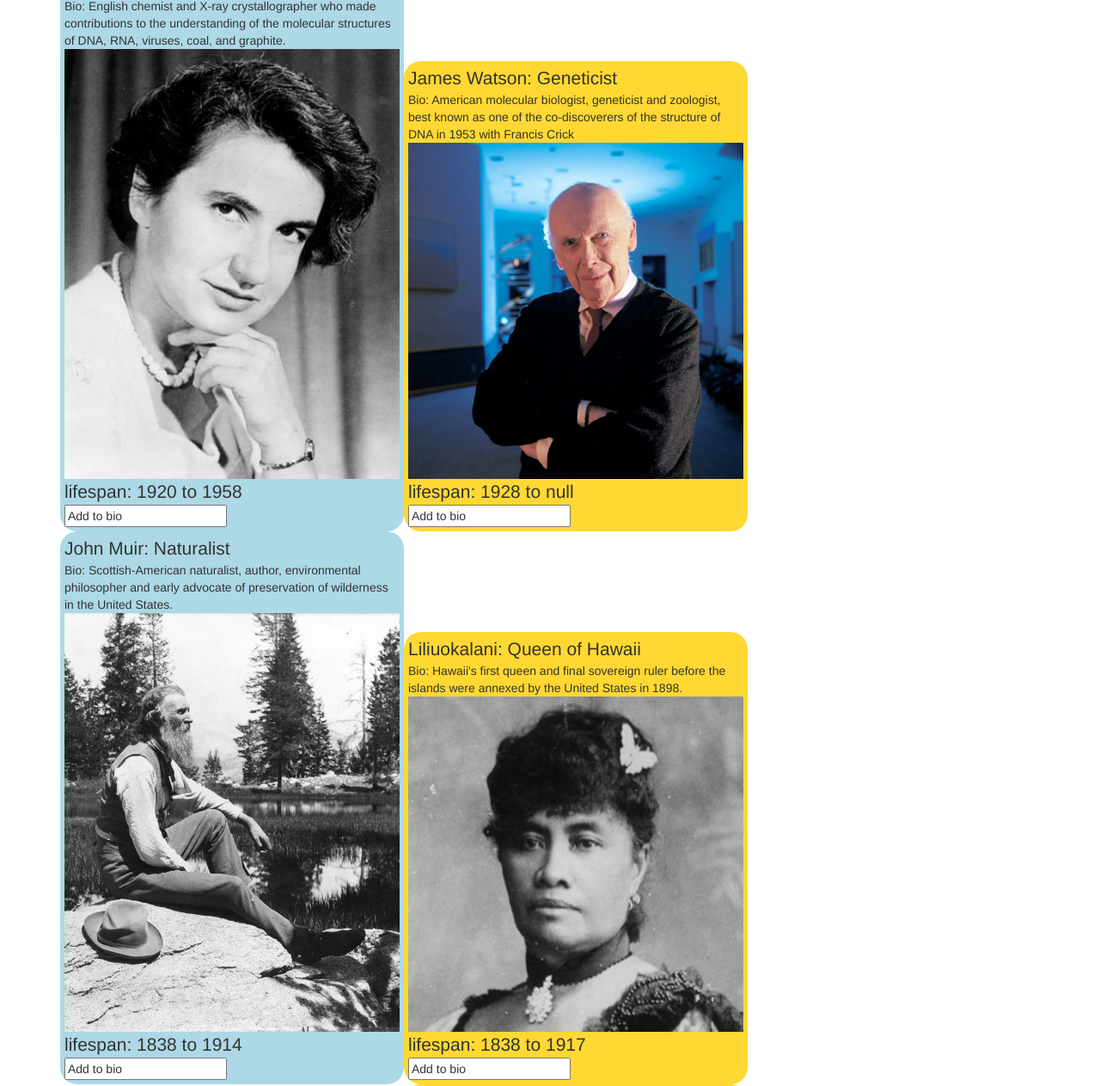
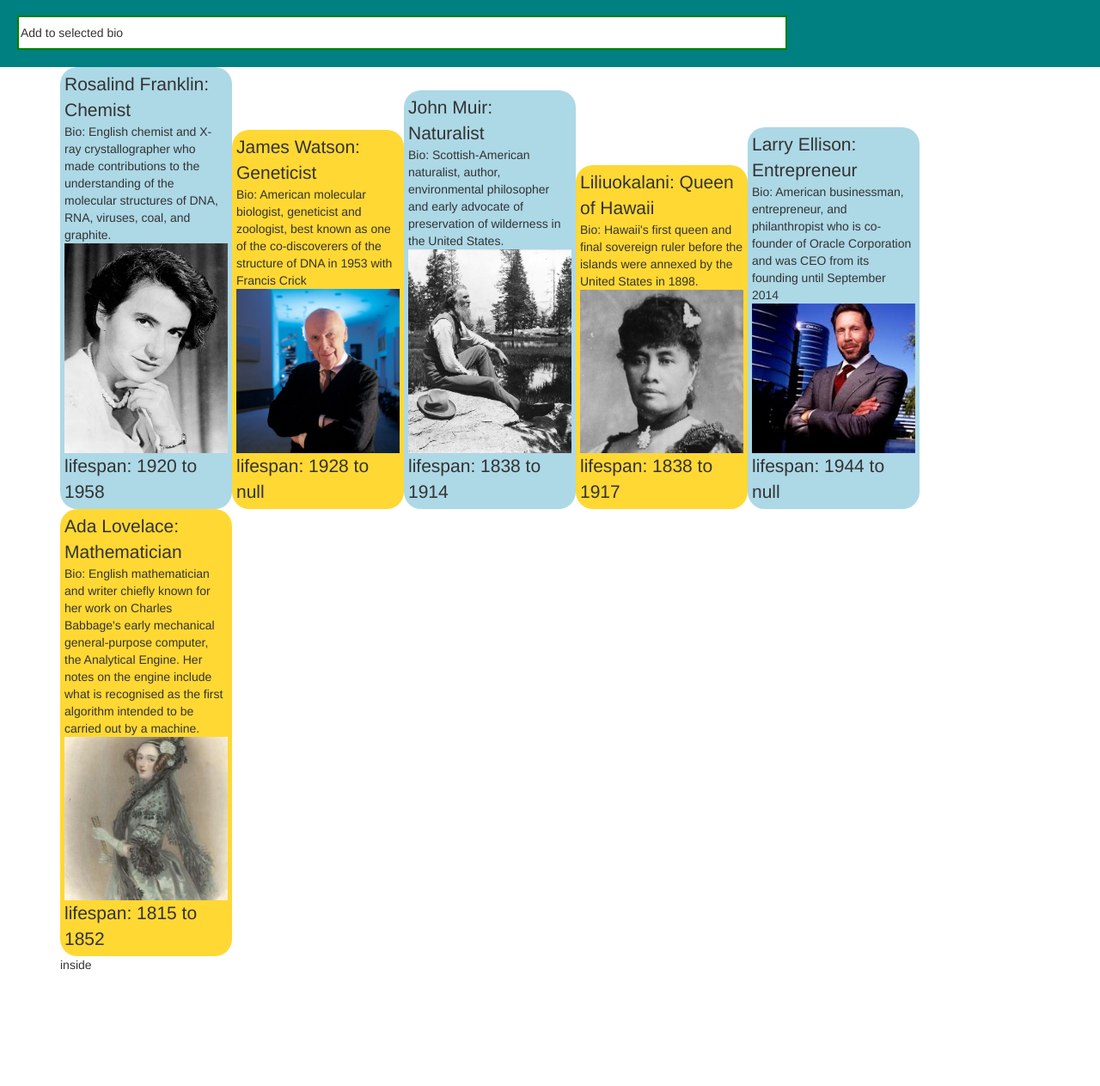
Before and after one commit to jessicakilby/wysiwyg, a plain HTML site: page index.html in a window 1280 px wide. Shown: the part 38-1301 px from the top of the page at 86% size. After the commit the page ends 1170 px from the top, so only its background shows below. Drawn offline with nearby package versions, Linux system fonts and the light colour scheme.

Commit message:
removed input area out of each element

```diff
--- a/index.html
+++ b/index.html
@@ -6,6 +6,10 @@
 	<link rel="stylesheet" href="https://maxcdn.bootstrapcdn.com/bootstrap/3.3.7/css/bootstrap.min.css">
 </head>
 <body>
+	<header id="topHeader">
+		<h3>Add to a Famous Person's Bio: </h3>
+		<input class="input" type="text" value="Add to selected bio">
+	</header>
 	<div class="container">
 		<div id="output"></div>
 		<div id="userOutput"></div>
--- a/wysiwyg.css
+++ b/wysiwyg.css
@@ -1,16 +1,27 @@
-body {
-	margin: 0 auto;
-}
 img {
 	/*height: 100%;*/
 	width: 100%;
+}
+#topHeader h3 {
+	padding-top: 0px;
+	margin-top: 0px;
+}
+#topHeader {
+	width: 100%;
+	background-color: teal;
+}
+.input {
+	margin: 20px;
+	border: 2px solid green;
+	width: 70%;
+	height: 40px;
 }
 
 .people__container{
 	background-color: lightblue;
 	border-radius: 20px;
 	padding: 5px;
-	width: 400px;
+	width: 200px;
 	margin: 0 auto;
 	display: inline-block;
 }
--- a/wysiwyg.js
+++ b/wysiwyg.js
@@ -59,11 +59,12 @@ var people = [
     death: 1852
   }
 }
-]
-var userInput = document.getElementById("input");
+];
+var userInput = document.getElementsByClassName("input");
+var inputTag = document.getElementsByTagName("input")
 var outputEl = document.getElementById("output");
 var pC = document.getElementsByClassName("people__container");
-var userInputOutput = document.getElementById("userOutput");
+var outputText = document.getElementById("userOutput");
 var cnt = 0;
 
 for (; cnt < 6; cnt++) {
@@ -73,36 +74,36 @@ for (; cnt < 6; cnt++) {
   peopleObjects += `<img src="${people[cnt].image}">`;
   peopleObjects += `<footer>lifespan: ${people[cnt].lifespan.birth} to `;
   peopleObjects += `${people[cnt].lifespan.death}</footer>`;
-  peopleObjects += `<input id="input" type="text" value="Add to bio">`;
   outputEl.innerHTML += `<div class="people__container" id="people--${cnt}">${peopleObjects}</div>`;
+  userInputFocusBlur();
+}
 
-}
-// When you click on one of the person elements, a dotted border should appear around it.
-for (var i = 0; i < pC.length; i++) {
-  var pC = document.getElementsByClassName("people__container");
+function userInputFocusBlur(){
   for (var i = 0; i < pC.length; i++) {
     pC[i].addEventListener("click", function (event) {
       event.target.parentElement.style.border = "5px dotted black";
     });
+    // removeEvent(pC, "click");
   }
-};
-// When you click on one of the person elements, the text input should immediately gain focus so that you can start typing.
-var userInput = document.getElementById("input");
-userInput.addEventListener("focus", function (event) {
-        if(userInput.value === "Add to bio"){
-          userInput.value = "";
+  for(var i = 0; i < inputTag.length; i++){
+    inputTag[i].addEventListener("focus", function (event) {
       event.target.style.background = "lightgreen";
+      if(event.target.value === "Add to selected bio"){
+        event.target.value = "";
       };
     });
-userInput.addEventListener("blur", function (event) {
-        if(userInput.value === ""){
-          userInput.value = "Add to bio";
+    userInput[i].addEventListener("blur", function (event) {
       event.target.style.background = "white";
+      if(event.target.value === ""){
+        event.target.value = "Add to selected bio";
       };
     });
+  }
+}
+
 // When there is a highlighted person element, and you begin typing in the input box, the person's biography should be immediately bound to what you are typing, letter by letter.
-var uI = userInput.value;
-userInputOutput.innerHTML += `<div>inside</div>`;
+// var uI = userInput.value;
+outputText.innerHTML += `<div>inside</div>`;
 
 
 // When you press the enter/return key when typing in the input field, then the content of the input field should immediately be blank.
```
Lines whose indentation alone changed are shown as unchanged.
